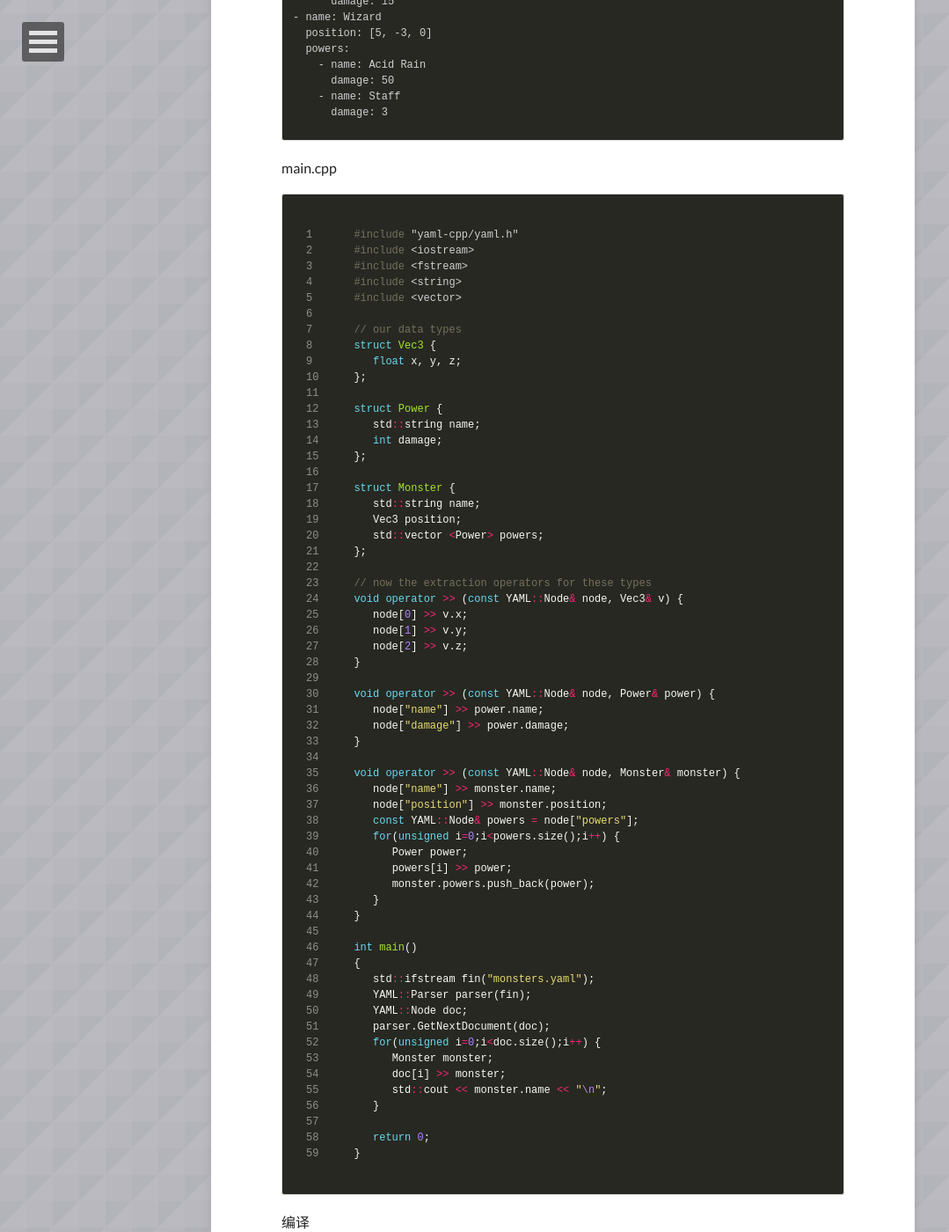
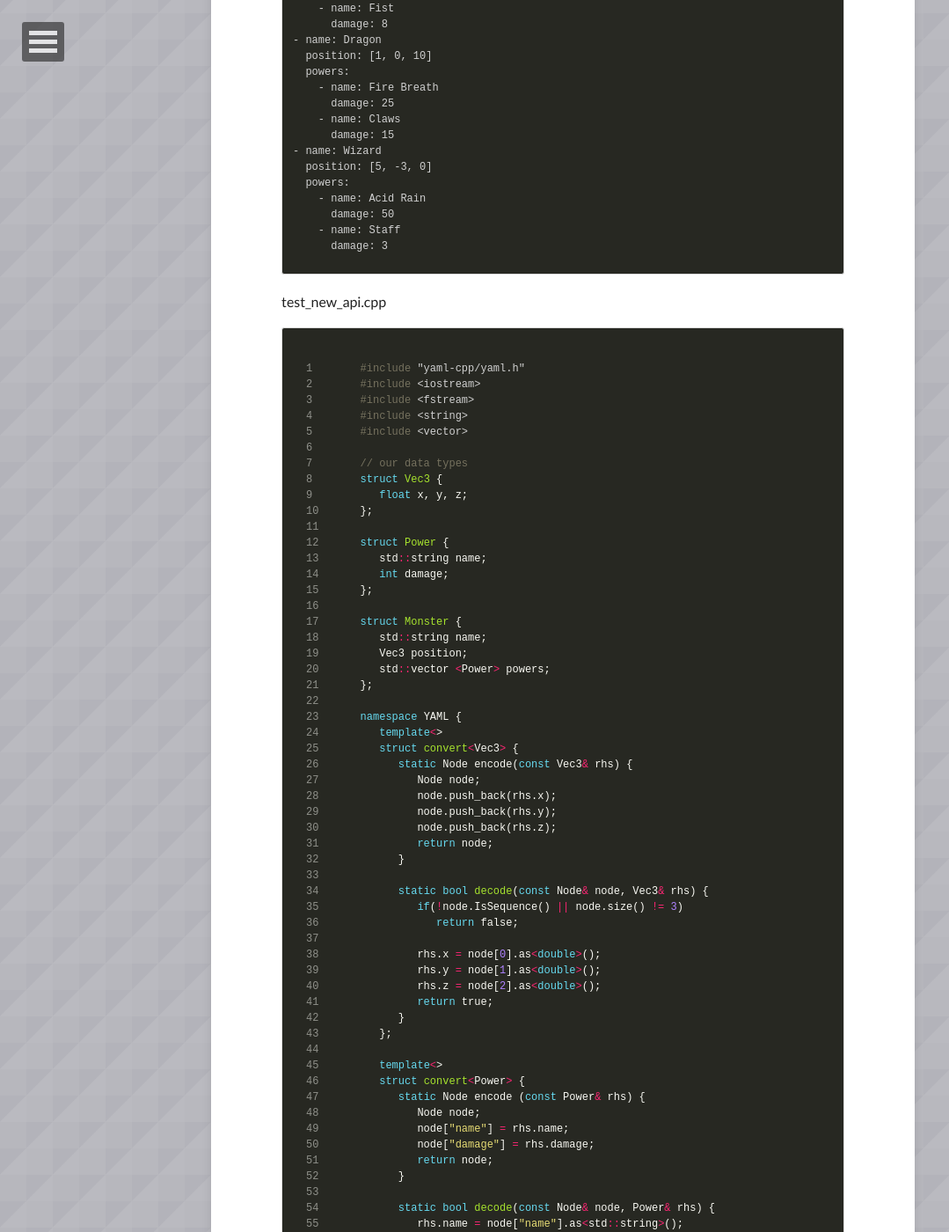
Before and after one commit to lemonQin/lemonqin.github.com, a Jekyll site: the page built from _posts/2014-04-12-yaml-cpp-install.md, in a window 1280 px wide and 1400 px high, scrolled down 2025 px. Shown: the whole window at 88% size, without its empty margins (0-1079 px from the left). Built offline with Jekyll 4.4.1, drawn with Linux system fonts in a browser that asks for light colours; nearby versions of some CDN libraries; comment, search, counter and statistics services are not loaded; some of the changed text lies outside the part shown.

Commit message:
update test_new_api.cpp

```diff
--- a/_posts/2014-04-12-yaml-cpp-install.md
+++ b/_posts/2014-04-12-yaml-cpp-install.md
@@ -12,6 +12,8 @@ share: true
 ###yaml-cpp在linux下的安装
 
 [下载yaml-cpp的最新版本](http://code.google.com/p/yaml-cpp/downloads/list), 目前的最新版本是yaml-cpp-0.5.1
+
+**较为通用的版本为0.3.0,使用的是old API, 0.5.1使用的是new API, 新老API差别很大，在参看使用[wiki](http://code.google.com/p/yaml-cpp/w/list)时，要看清楚， 以免出现误用，耽误时间**
 
 yaml-cpp需要CMake提供跨平台编译，因此如果没有安装CMake，需要首先安装CMake
 
@@ -80,7 +82,10 @@ make之后会看到生成的libyaml-cpp.so.0.5.1
 
 ###程序中使用
 
-[官网上有例子](https://code.google.com/p/yaml-cpp/wiki/HowToParseADocument)
+[官网上有old API例子](https://code.google.com/p/yaml-cpp/wiki/HowToParseADocument) **old API**
+
+由于安装的是0.5.1版本，用法参照[Tutorial](http://code.google.com/p/yaml-cpp/wiki/Tutorial)
+
 monster.yaml
 
 {% highlight html %}
@@ -107,8 +112,8 @@ monster.yaml
       damage: 3
 {% endhighlight %}
 
-main.cpp
 
+test_new_api.cpp
 {% highlight cpp linenos%}
 #include "yaml-cpp/yaml.h"
 #include <iostream>
@@ -132,39 +137,104 @@ struct Monster {
    std::vector <Power> powers;
 };
 
-// now the extraction operators for these types
-void operator >> (const YAML::Node& node, Vec3& v) {
-   node[0] >> v.x;
-   node[1] >> v.y;
-   node[2] >> v.z;
+namespace YAML {
+   template<>
+   struct convert<Vec3> {
+      static Node encode(const Vec3& rhs) {
+         Node node;
+         node.push_back(rhs.x);
+         node.push_back(rhs.y);
+         node.push_back(rhs.z);
+         return node;
+      }
+
+      static bool decode(const Node& node, Vec3& rhs) {
+         if(!node.IsSequence() || node.size() != 3)
+            return false;
+
+         rhs.x = node[0].as<double>();
+         rhs.y = node[1].as<double>();
+         rhs.z = node[2].as<double>();
+         return true;
+      }
+   };
+
+   template<>
+   struct convert<Power> {
+      static Node encode (const Power& rhs) {
+         Node node;
+         node["name"] = rhs.name;
+         node["damage"] = rhs.damage;
+         return node;
+      }
+
+      static bool decode(const Node& node, Power& rhs) {
+         rhs.name = node["name"].as<std::string>();
+         rhs.damage = node["damage"].as<int>();
+         return true;
+      }
+   };
+
+   template<>
+   struct convert<Monster> {
+      static Node encode (const Monster& rhs){
+         Node node;
+         node["name"] = rhs.name;
+         node["position"] = rhs.position;
+         for(unsigned i = 0; i < rhs.powers.size(); i++) {
+            Node power_node;
+            power_node["name"] = rhs.powers[i].name;
+            power_node["damage"] = rhs.powers[i].damage;
+            node["powers"].push_back(power_node);
+         }
+         return node;
+      }
+
+      static bool decode(const Node& node, Monster& rhs) {
+         rhs.name = node["name"].as<std::string>();
+         rhs.position = node["position"].as<Vec3>();
+         const YAML::Node& powers = node["powers"];
+         for(unsigned i=0;i<powers.size();i++) {
+            Power power;
+            power = powers[i].as<Power>();
+            rhs.powers.push_back(power);
+         }
+         return true;
+      }
+   };
 }
 
-void operator >> (const YAML::Node& node, Power& power) {
-   node["name"] >> power.name;
-   node["damage"] >> power.damage;
-}
+int main() //测试程序
+{
+   YAML::Node config = YAML::LoadFile("monsters.yaml");
 
-void operator >> (const YAML::Node& node, Monster& monster) {
-   node["name"] >> monster.name;
-   node["position"] >> monster.position;
-   const YAML::Node& powers = node["powers"];
-   for(unsigned i=0;i<powers.size();i++) {
-      Power power;
-      powers[i] >> power;
-      monster.powers.push_back(power);
-   }
-}
+   Monster mon;
+   mon.name = "new_monster";
+   mon.position.x = 1;
+   mon.position.y = 2;
+   mon.position.z = 3;
+   Power power1;
+   power1.name = "power1";
+   power1.damage = 4;
+   Power power2;
+   power2.name = "power2";
+   power2.damage = 5;
+   mon.powers.push_back(power1);
+   mon.powers.push_back(power2);
+   config.push_back(mon);
 
-int main()
-{
-   std::ifstream fin("monsters.yaml");
-   YAML::Parser parser(fin);
-   YAML::Node doc;
-   parser.GetNextDocument(doc);
-   for(unsigned i=0;i<doc.size();i++) {
+   std::vector<Monster> monsters;
+   for(unsigned i=0;i<config.size();i++) {
       Monster monster;
-      doc[i] >> monster;
+      monster = config[i].as<Monster>();
+      monsters.push_back(monster);
       std::cout << monster.name << "\n";
+      std::cout << monster.position.x << " " << monster.position.y << " " << monster.position.z << "\n"
+;
+      for(unsigned j = 0; j < monster.powers.size(); j++){
+         std::cout << monster.powers[j].name << " " << monster.powers[j].damage << "\n";
+      }
+      std::cout << "------------------------" << "\n";
    }
 
    return 0;
@@ -172,7 +242,33 @@ int main()
 {% endhighlight %}
 
 编译
-
+{% highlight html %}
+sudo g++ -o test_new_api -lyaml-cpp test_new_api.cpp
+{% endhighlight %}
 运行
-
+{% highlight html %}
+./test_new_api.cpp
+{% endhighlight %}
 结果
+{% highlight html %}
+Ogre
+0 5 0
+Club 10
+Fist 8
+------------------------
+Dragon
+1 0 10
+Fire Breath 25
+Claws 15
+------------------------
+Wizard
+5 -3 0
+Acid Rain 50
+Staff 3
+------------------------
+new_monster
+1 2 3
+power1 4
+power2 5
+------------------------
+{% endhighlight %}
```
